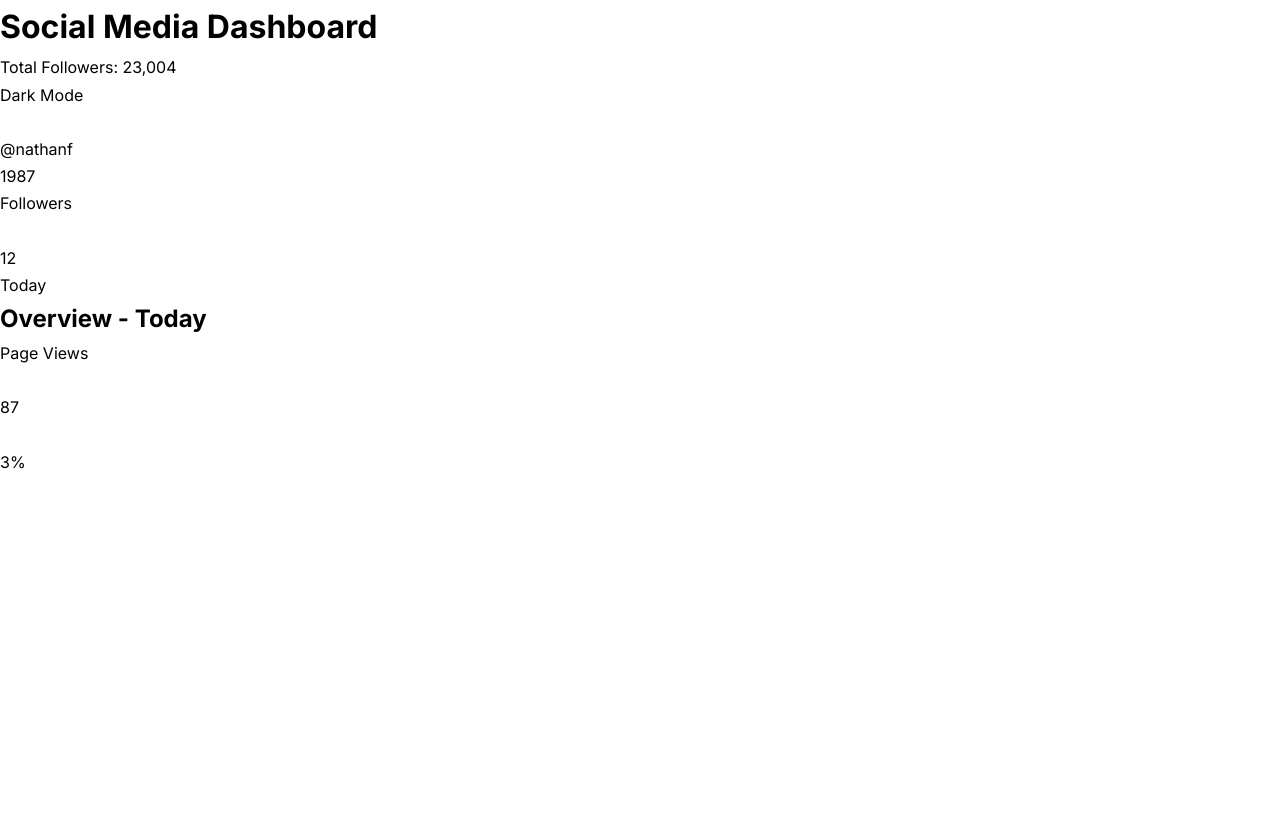
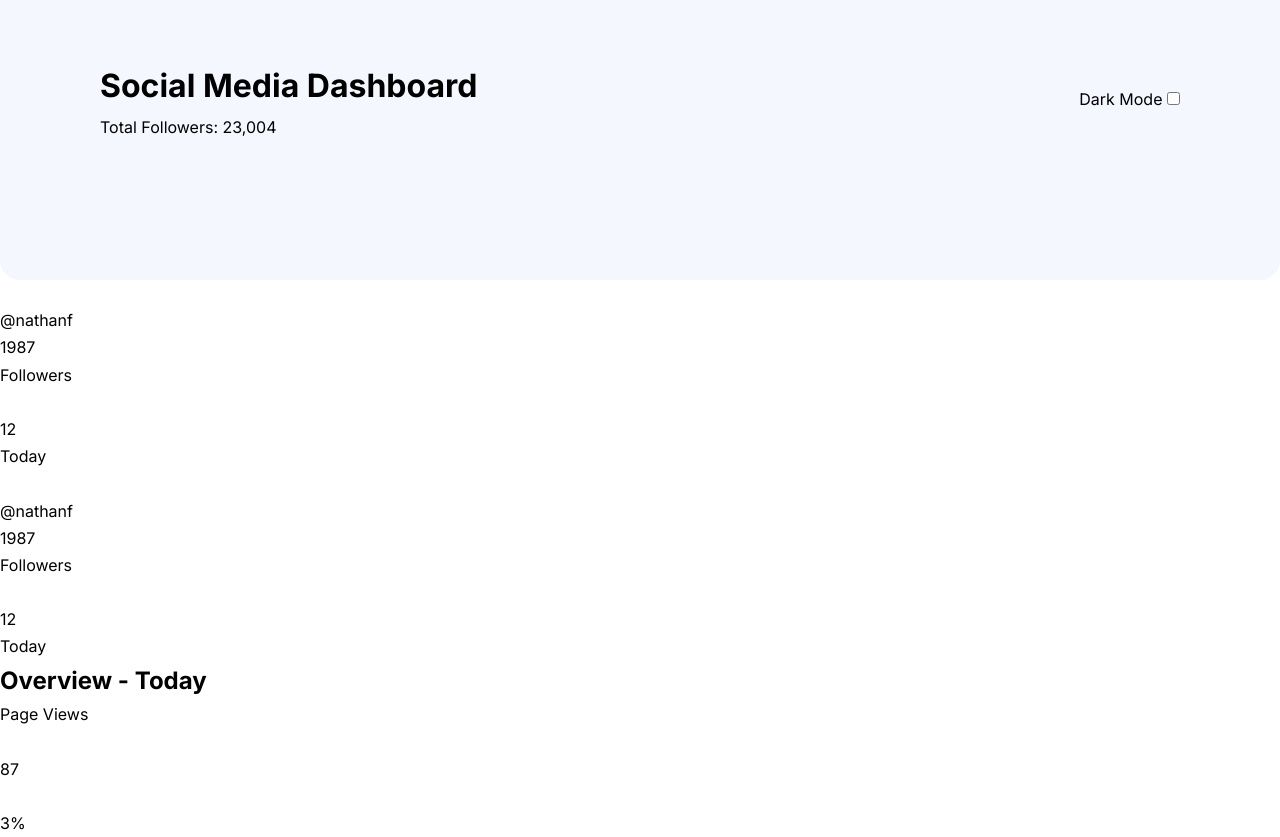
Before and after one commit to rezaasghari24/social-media-dashboard, a website: page index.html in a window 1280 px wide. Before the commit the page ends 800 px from the top, so only its background shows below. Drawn offline with Linux system fonts and the light colour scheme.

Commit message:
finish header box except toggle box

```diff
--- a/index.html
+++ b/index.html
@@ -14,15 +14,38 @@
 <body>
   <header class="header">
     <div class="header-box">
-      <h1 class="heading-primary">Social Media Dashboard</h1>
-      <p class="pragraph">Total Followers: 23,004</p>
+      <div class="title-box">
+        <h1 class="heading-primary">Social Media Dashboard</h1>
+        <p class="pragraph">Total Followers: 23,004</p>
+      </div>
+      <div class="toggle-box">
+        <label class="switch">Dark Mode
+          <input type="checkbox">
+          <span class="slider round"></span>
+        </label>
+      </div>
     </div>
   </header>
 
-  Dark Mode
+
 
   <main>
-    <div class="social-media">
+    <section class="social-media">
+      <div class="social-media__box">
+        <div class="id-box">
+          <img src="" alt="" class="logo">
+          <div class="id-name">@nathanf</div>
+        </div>
+        <div class="followers-box">
+          <p class="followers__num">1987</p>
+          <p class="followers__tag">Followers</p>
+        </div>
+        <div class="followers-update">
+          <img src="" alt="">
+          <p class="followers-update__num">12</p>
+          <p class="followers-update__tag">Today</p>
+        </div>
+      </div>
       <div class="social-media__box">
         <div class="id-box">
           <img src="" alt="" class="logo">
@@ -53,8 +76,8 @@
         8239
         Subscribers
         144 Today -->
-    </div>
-    <div class="social-media-overview">
+    </section>
+    <section class="social-media-overview">
       <h2 class="heading-secondary">Overview - Today</h2>
       <div class="social-media-overview__boxes">
         <div class="social-media-overview__box">
@@ -69,7 +92,7 @@
               <p class="update-num">3%</p>
             </div>
           </div>
-      </div>
+        </div>
         <!-- Likes
         52
         2%
@@ -97,7 +120,8 @@
         Total Views
         1407
         12% -->
-    </div>
+      </div>
+    </section>
   </main>
 
 
--- a/sass/base/_base.scss
+++ b/sass/base/_base.scss
@@ -16,4 +16,8 @@ body {
     font-family: 'Inter', sans-serif;
     font-weight: 400;
     line-height: 1.7;
+    min-height: 100vh;
+    min-width: 100vw;
+
+    overflow: hidden;
 }
--- a/sass/layout/_header.scss
+++ b/sass/layout/_header.scss
@@ -0,0 +1,15 @@
+.header{
+    background-color: var(--VeryPaleBlue);
+    border-radius: 0 0 2rem 2rem;
+}
+.header-box {
+    display: flex;
+    justify-content: center;
+    align-items: center;
+    padding: 0 10rem 8rem;
+    height: 35vh;
+
+    .title-box {
+        flex: 1;
+    }
+}
```
Also changed, not shown: css/style.css.
